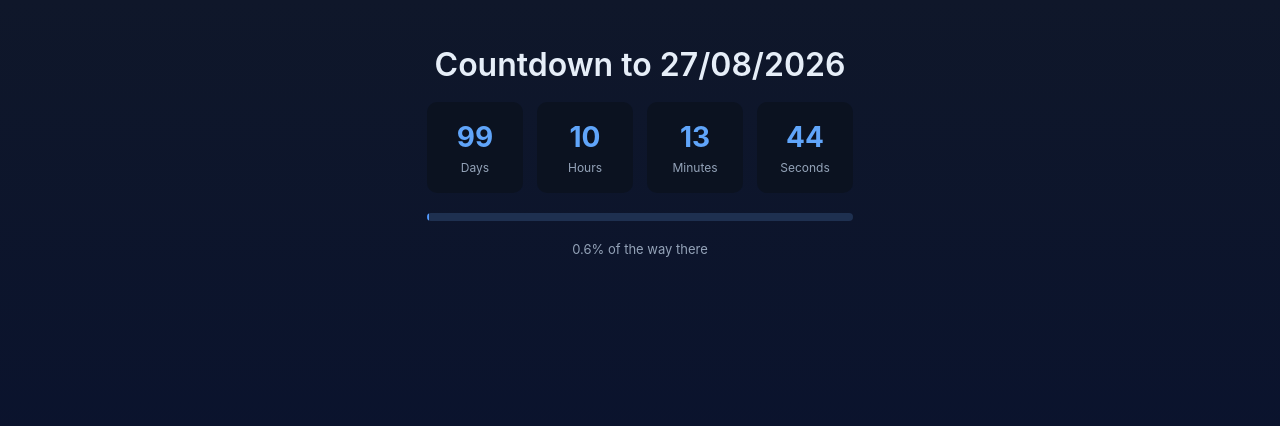
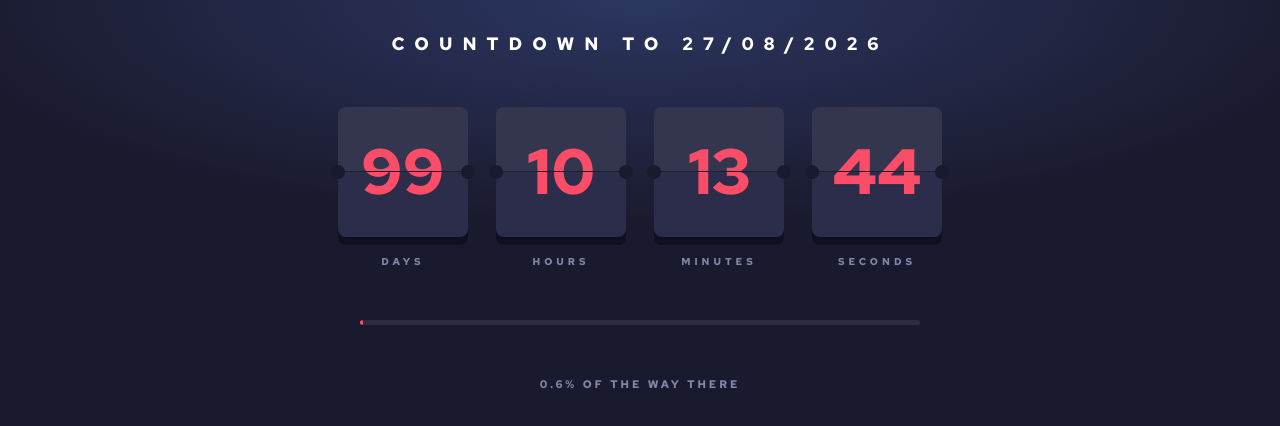
Before and after one commit to ShanujPatel/countdown, a React (Vite) app: page / in a window 1280 px wide. Shown: the top 426 px of the page. Built offline with nearby package versions, Linux system fonts and the light colour scheme.

Commit message:
Redesign to flip-clock style matching reference

```diff
--- a/src/Countdown.jsx
+++ b/src/Countdown.jsx
@@ -1,4 +1,4 @@
-import React, { useEffect, useState } from 'react'
+import { useEffect, useRef, useState } from 'react'
 
 function formatParts(ms) {
   const totalSeconds = Math.max(0, Math.floor(ms / 1000))
@@ -11,6 +11,49 @@ function formatParts(ms) {
   return { days, hours, minutes, seconds }
 }
 
+function Tile({ value, label }) {
+  const [current, setCurrent] = useState(value)
+  const [prev, setPrev] = useState(value)
+  const [flipping, setFlipping] = useState(false)
+  const timer = useRef(null)
+
+  useEffect(() => {
+    if (value === current) return
+    clearTimeout(timer.current)
+    setPrev(current)
+    setFlipping(true)
+    timer.current = setTimeout(() => {
+      setCurrent(value)
+      setFlipping(false)
+    }, 300)
+    return () => clearTimeout(timer.current)
+  }, [value])
+
+  return (
+    <div className="tile">
+      <div className="tile__body">
+        {/* Top half — immediately shows incoming value */}
+        <div className="tile__half tile__half--top">
+          <span className="tile__num">{flipping ? value : current}</span>
+        </div>
+        {/* Bottom half — holds old value until flip completes */}
+        <div className="tile__half tile__half--bottom">
+          <span className="tile__num">{current}</span>
+        </div>
+        {/* Animated flap sweeps the old value away */}
+        {flipping && (
+          <div className="tile__flap">
+            <span className="tile__num">{prev}</span>
+          </div>
+        )}
+        <div className="tile__notch tile__notch--l" />
+        <div className="tile__notch tile__notch--r" />
+      </div>
+      <span className="tile__label">{label}</span>
+    </div>
+  )
+}
+
 export default function Countdown({ startDate, targetDate }) {
   const [now, setNow] = useState(() => new Date())
 
@@ -20,9 +63,7 @@ export default function Countdown({ startDate, targetDate }) {
   }, [])
 
   const diff = targetDate - now
-  if (diff <= 0) {
-    return <div className="countdown done">Time's up!</div>
-  }
+  if (diff <= 0) return <p className="done">We're here!</p>
 
   const { days, hours, minutes, seconds } = formatParts(diff)
   const total = targetDate - startDate
@@ -30,29 +71,17 @@ export default function Countdown({ startDate, targetDate }) {
   const progress = Math.min(100, Math.max(0, (elapsed / total) * 100))
 
   return (
-    <div className="countdown-wrapper">
+    <>
       <div className="countdown">
-        <div className="tile">
-          <div className="value">{days}</div>
-          <div className="label">Days</div>
-        </div>
-        <div className="tile">
-          <div className="value">{hours.toString().padStart(2, '0')}</div>
-          <div className="label">Hours</div>
-        </div>
-        <div className="tile">
-          <div className="value">{minutes.toString().padStart(2, '0')}</div>
-          <div className="label">Minutes</div>
-        </div>
-        <div className="tile">
-          <div className="value">{seconds.toString().padStart(2, '0')}</div>
-          <div className="label">Seconds</div>
-        </div>
+        <Tile value={String(days).padStart(2, '0')} label="days" />
+        <Tile value={String(hours).padStart(2, '0')} label="hours" />
+        <Tile value={String(minutes).padStart(2, '0')} label="minutes" />
+        <Tile value={String(seconds).padStart(2, '0')} label="seconds" />
       </div>
       <div className="progress-track">
         <div className="progress-fill" style={{ width: `${progress}%` }} />
       </div>
-      <div className="progress-label">{progress.toFixed(1)}% of the way there</div>
-    </div>
+      <p className="progress-label">{progress.toFixed(1)}% of the way there</p>
+    </>
   )
 }
--- a/src/index.css
+++ b/src/index.css
@@ -1,28 +1,203 @@
-:root{
-  --bg: #0f172a;
-  --card: #0b1220;
-  --accent: #60a5fa;
-  --muted: #94a3b8;
+@import url('https://fonts.googleapis.com/css2?family=Red+Hat+Text:wght@700&display=swap');
+
+:root {
+  --bg:          #1a1a2e;
+  --card-top:    #34364f;
+  --card-bottom: #2b2d4a;
+  --shadow:      #0f0f1f;
+  --divider:     rgba(0, 0, 0, 0.45);
+  --accent:      #fb4c68;
+  --muted:       #8385a9;
+  --white:       #ffffff;
+  --tile-size:   130px;
+  --font-size:   64px;
 }
-*{box-sizing:border-box}
-body,html,#root{height:100%}
-body{
-  margin:0;
-  font-family: Inter, system-ui, -apple-system, 'Segoe UI', Roboto, 'Helvetica Neue', Arial;
-  background:linear-gradient(180deg,var(--bg),#071030);
-  color: #e6eef8;
-  display:flex;
-  align-items:center;
-  justify-content:center;
+
+*, *::before, *::after { box-sizing: border-box; margin: 0; padding: 0; }
+
+html, body, #root { height: 100%; }
+
+body {
+  font-family: 'Red Hat Text', system-ui, sans-serif;
+  background-color: var(--bg);
+  /* subtle radial glow at top */
+  background-image: radial-gradient(ellipse 80% 40% at 50% 0%, #2b3660 0%, transparent 70%);
+  color: var(--white);
+  display: flex;
+  align-items: center;
+  justify-content: center;
+  min-height: 100vh;
 }
-.app{text-align:center;padding:24px}
-h1{margin-bottom:18px;font-weight:600}
-.countdown{display:flex;gap:14px;justify-content:center;align-items:center}
-.tile{background:var(--card);padding:18px 22px;border-radius:10px;min-width:96px}
-.value{font-size:28px;font-weight:700;color:var(--accent)}
-.label{font-size:12px;color:var(--muted);margin-top:6px}
-.done{font-size:20px;padding:12px 16px}
-.countdown-wrapper{display:flex;flex-direction:column;gap:20px;align-items:center}
-.progress-track{width:100%;max-width:480px;height:8px;background:#1e3050;border-radius:999px;overflow:hidden}
-.progress-fill{height:100%;background:linear-gradient(90deg,#3b82f6,#60a5fa);border-radius:999px;transition:width 1s linear}
-.progress-label{font-size:13px;color:var(--muted)}
+
+/* ── App shell ─────────────────────────────── */
+.app {
+  display: flex;
+  flex-direction: column;
+  align-items: center;
+  gap: 52px;
+  padding: 32px 16px;
+  text-align: center;
+}
+
+h1 {
+  font-size: 18px;
+  font-weight: 700;
+  letter-spacing: 10px;
+  text-transform: uppercase;
+  color: var(--white);
+}
+
+/* ── Countdown row ──────────────────────────── */
+.countdown {
+  display: flex;
+  gap: 28px;
+  align-items: flex-start;
+}
+
+/* ── Tile ───────────────────────────────────── */
+.tile {
+  display: flex;
+  flex-direction: column;
+  align-items: center;
+  gap: 18px;
+}
+
+.tile__body {
+  position: relative;
+  width: var(--tile-size);
+  height: var(--tile-size);
+  perspective: 500px;
+}
+
+/* ── Halves ─────────────────────────────────── */
+.tile__half {
+  position: absolute;
+  width: 100%;
+  height: 50%;
+  overflow: hidden;
+}
+
+.tile__half--top {
+  top: 0;
+  background: var(--card-top);
+  border-radius: 8px 8px 0 0;
+  border-bottom: 1px solid var(--divider);
+}
+
+.tile__half--bottom {
+  bottom: 0;
+  background: var(--card-bottom);
+  border-radius: 0 0 8px 8px;
+  box-shadow: 0 8px 0 var(--shadow);
+}
+
+/* ── Number — spans full tile height so each half clips its own half ── */
+.tile__num {
+  position: absolute;
+  width: 100%;
+  height: var(--tile-size);
+  display: flex;
+  align-items: center;
+  justify-content: center;
+  font-size: var(--font-size);
+  font-weight: 700;
+  color: var(--accent);
+  line-height: 1;
+}
+
+/* Top half: number anchored to top of tile */
+.tile__half--top .tile__num { top: 0; }
+
+/* Bottom half: number shifted up so it aligns with the same tile origin */
+.tile__half--bottom .tile__num { top: -100%; }
+
+/* ── Flip animation ─────────────────────────── */
+.tile__flap {
+  position: absolute;
+  top: 0;
+  left: 0;
+  width: 100%;
+  height: 50%;
+  background: var(--card-top);
+  border-radius: 8px 8px 0 0;
+  overflow: hidden;
+  transform-origin: bottom center;
+  animation: flip-down 0.3s ease-in forwards;
+  z-index: 10;
+  backface-visibility: hidden;
+}
+
+.tile__flap .tile__num { top: 0; }
+
+@keyframes flip-down {
+  0%   { transform: rotateX(0deg); }
+  100% { transform: rotateX(-90deg); }
+}
+
+/* ── Hinge notches ──────────────────────────── */
+.tile__notch {
+  position: absolute;
+  width: 14px;
+  height: 14px;
+  border-radius: 50%;
+  background: var(--bg);
+  top: 50%;
+  transform: translateY(-50%);
+  z-index: 20;
+}
+.tile__notch--l { left:  -7px; }
+.tile__notch--r { right: -7px; }
+
+/* ── Label ──────────────────────────────────── */
+.tile__label {
+  font-size: 10px;
+  font-weight: 700;
+  letter-spacing: 4px;
+  text-transform: uppercase;
+  color: var(--muted);
+}
+
+/* ── Progress bar ───────────────────────────── */
+.progress-track {
+  width: 100%;
+  max-width: 560px;
+  height: 5px;
+  background: rgba(255, 255, 255, 0.08);
+  border-radius: 999px;
+  overflow: hidden;
+}
+
+.progress-fill {
+  height: 100%;
+  background: var(--accent);
+  border-radius: 999px;
+  transition: width 1s linear;
+}
+
+.progress-label {
+  font-size: 11px;
+  letter-spacing: 3px;
+  text-transform: uppercase;
+  color: var(--muted);
+}
+
+/* ── Done state ─────────────────────────────── */
+.done {
+  font-size: 18px;
+  letter-spacing: 8px;
+  text-transform: uppercase;
+}
+
+/* ── Responsive ─────────────────────────────── */
+@media (max-width: 480px) {
+  :root {
+    --tile-size: 80px;
+    --font-size: 40px;
+  }
+  h1 { font-size: 14px; letter-spacing: 6px; }
+  .countdown { gap: 14px; }
+  .tile__label { font-size: 8px; letter-spacing: 2px; }
+  .tile__notch { width: 10px; height: 10px; }
+  .tile__notch--l { left:  -5px; }
+  .tile__notch--r { right: -5px; }
+}
```
